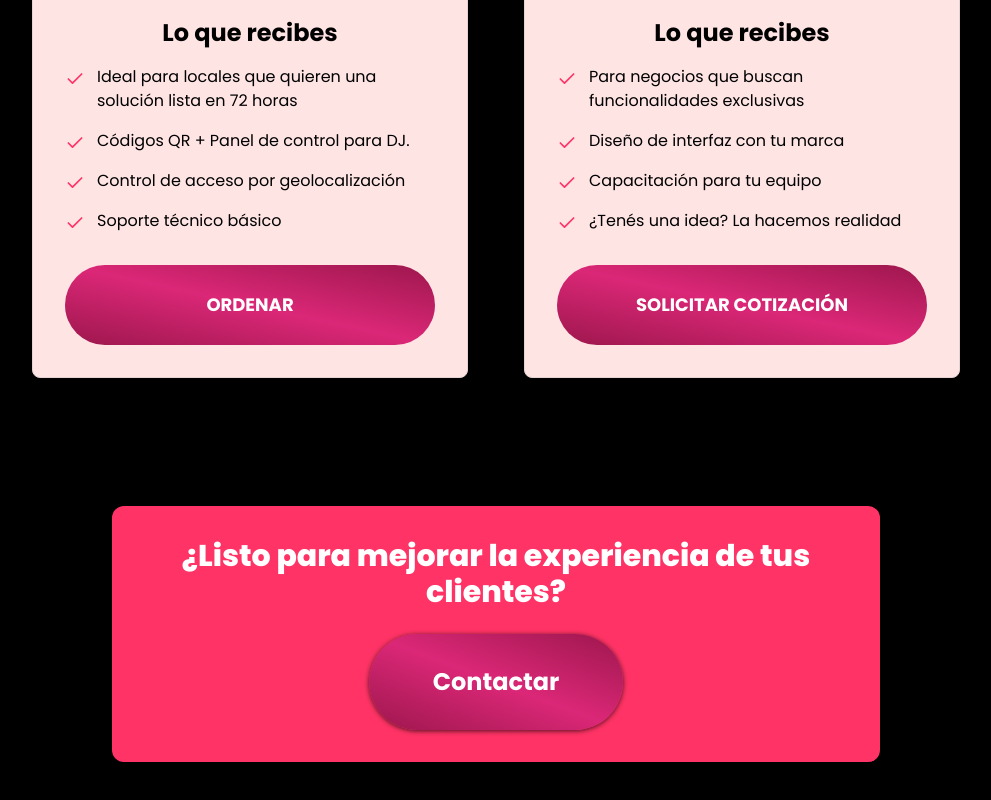
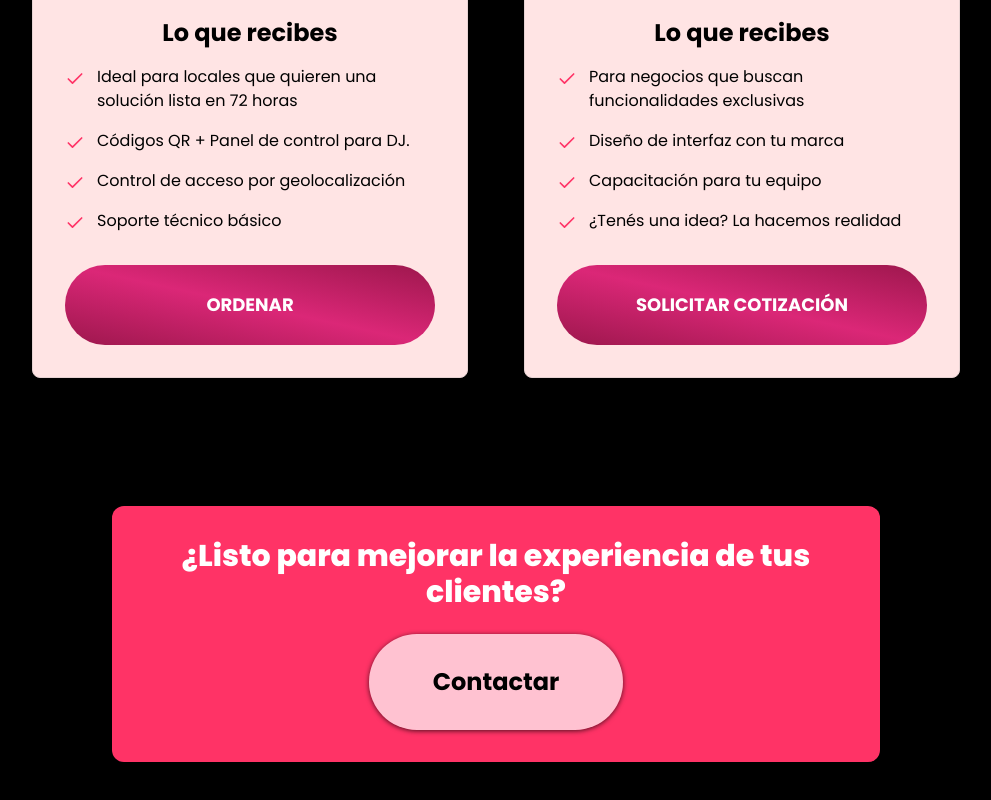
Before and after one commit to eventuresync/landing-template, a Next.js app: page / in a window 1280 px wide. Shown: the part 6036-6836 px from the top of the page, without its empty margins (144-1135 px from the left). Built offline with nearby package versions, Linux system fonts and the light colour scheme.

Commit message:
tuki button

```diff
--- a/components/sections/CallToAction.tsx
+++ b/components/sections/CallToAction.tsx
@@ -26,7 +26,7 @@ export default function CallToAction({ title, buttonText, sub }: CallToAction) {
                         {title}
                     </div>
                     {sub}
-                    <Button size="xl" className="" anchorId="pricing">
+                    <Button size="xl"  anchorId="pricing" variant={"secondary"}>
                         <span className="relative z-20">{buttonText}</span>
                     </Button>
                 </div>
--- a/components/ui/button.tsx
+++ b/components/ui/button.tsx
@@ -18,8 +18,10 @@ const buttonVariants = cva(
                     "bg-destructive text-destructive-foreground hover:bg-destructive/90",
                 outline:
                     "border border-input bg-background hover:bg-accent hover:text-accent-foreground",
-                secondary:
-                    "bg-secondary text-secondary-foreground hover:bg-secondary/80",
+                secondary: `transition-colors relative overflow-hidden text-white text-2xl rounded-full font-bold before:bg-gradient-to-bl before:from-pink-700 before:via-pink-400 before:to-pink-950 duration-1000
+        before:absolute before:inset-0  bg-white/70 text-black hover:text-white duration-500
+        before:opacity-0 hover:before:opacity-100 before:transition-opacity before:duration-200
+        z-10`,
                 ghost: "hover:bg-accent hover:text-accent-foreground",
                 link: "text-primary underline-offset-4 hover:underline",
             },
```
